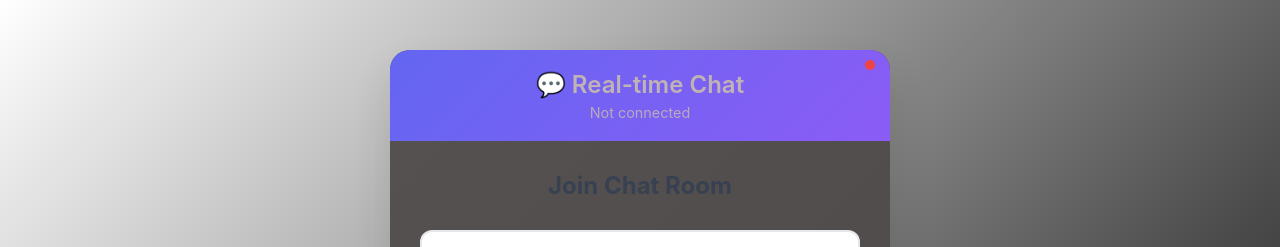
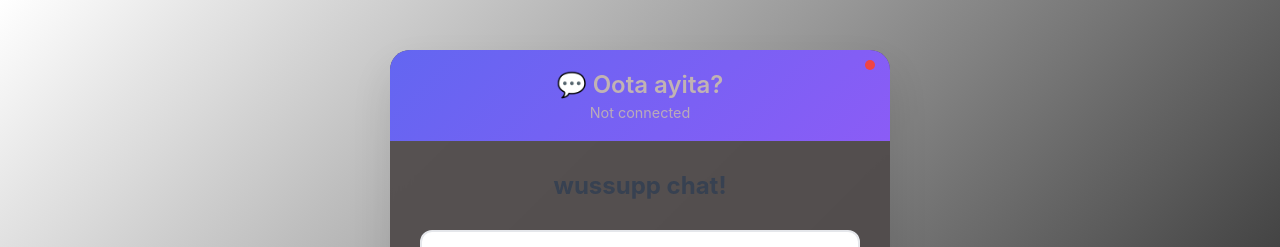
Before and after one commit to 7calculus/chat, a website: page public/index.html in a window 1280 px wide. Shown: the top 247 px of the page. Drawn offline with nearby package versions, Linux system fonts and the light colour scheme.

Commit message:
good one 3

```diff
--- a/public/index.html
+++ b/public/index.html
@@ -287,12 +287,12 @@
     <div class="chat-container">
         <div class="chat-header">
             <div class="connection-indicator" id="connectionIndicator"></div>
-            <h1>💬 Real-time Chat</h1>
+            <h1>💬 Oota ayita?</h1>
             <div class="status" id="status">Not connected</div>
         </div>
 
         <div class="connection-setup" id="connectionSetup">
-            <h2 style="margin-bottom: 20px; color: #374151;">Join Chat Room</h2>
+            <h2 style="margin-bottom: 20px; color: #374151;">wussupp chat!</h2>
             <input type="text" id="usernameInput" placeholder="Enter your username" maxlength="20">
             <input type="text" id="roomInput" placeholder="Enter room ID (share with friend)" maxlength="50">
             <button onclick="connectToChat()">Connect to Chat</button>
```
